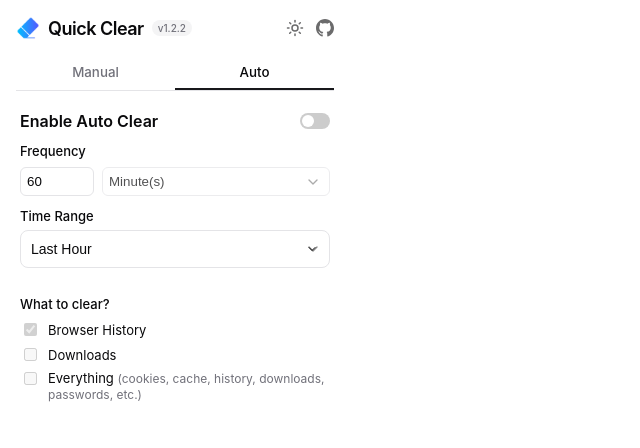
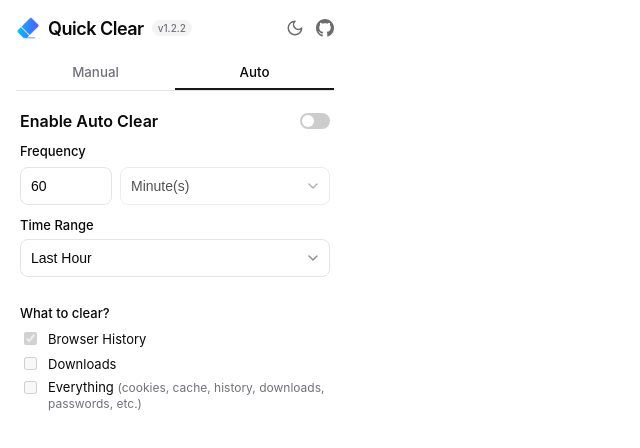
Before and after one commit to dinhanhthi/quick-clear-chrome, a React (Vite) app: page / in a window 1280 px wide. Both pictures are taken after a click on the button "Auto". Shown: the top 448 px of the page, without its empty margins (0-640 px from the left). Built offline with nearby package versions, Linux system fonts and the light colour scheme; no server answers.

Commit message:
chore: style
chore

chore

```diff
--- a/src/App.tsx
+++ b/src/App.tsx
@@ -225,7 +225,7 @@
             onMouseLeave={(e) => (e.currentTarget.style.opacity = '0.6')}
             title={`Theme: ${theme === 'system' ? `System (${resolvedTheme})` : theme}`}
           >
-            {resolvedTheme === 'dark' ? (
+            {resolvedTheme === 'light' ? (
               <MoonIcon size={18} />
             ) : (
               <SunIcon size={18} />
--- a/src/components/AutoTab.tsx
+++ b/src/components/AutoTab.tsx
@@ -86,12 +86,13 @@
               handleIntervalChange(parseInt(e.target.value) || 1)
             }
             style={{
-              padding: '6px',
-              borderRadius: '6px',
+              padding: '10px',
+              borderRadius: 'var(--radius)',
               border: '1px solid var(--border-color)',
-              width: '60px',
+              width: '70px',
               backgroundColor: 'var(--background)',
               color: 'var(--foreground)',
+              fontSize: '14px',
             }}
             disabled={!settings.enabled}
           />
@@ -100,11 +101,14 @@
             onChange={(e) => handleUnitChange(e.target.value as any)}
             style={{
               flex: 1,
-              padding: '6px 24px 6px 6px',
-              borderRadius: '6px',
+              padding: '10px',
+              borderRadius: 'var(--radius)',
               border: '1px solid var(--border-color)',
               backgroundColor: 'var(--background)',
               color: 'var(--foreground)',
+              fontSize: '14px',
+              appearance: 'none',
+              outline: 'none',
             }}
             disabled={!settings.enabled}
           >
--- a/src/components/TimeRangeSelector.tsx
+++ b/src/components/TimeRangeSelector.tsx
@@ -44,28 +44,6 @@
           <option value="last_4weeks">Last 4 Weeks</option>
           <option value="all_time">All Time</option>
         </select>
-        <div
-          style={{
-            position: 'absolute',
-            right: '12px',
-            top: '50%',
-            transform: 'translateY(-50%)',
-            pointerEvents: 'none',
-          }}
-        >
-          <svg
-            width="12"
-            height="12"
-            viewBox="0 0 24 24"
-            fill="none"
-            stroke="currentColor"
-            strokeWidth="2"
-            strokeLinecap="round"
-            strokeLinejoin="round"
-          >
-            <path d="m6 9 6 6 6-6" />
-          </svg>
-        </div>
       </div>
     </div>
   );
```
Also changed, not shown: public/screenshot.png.
